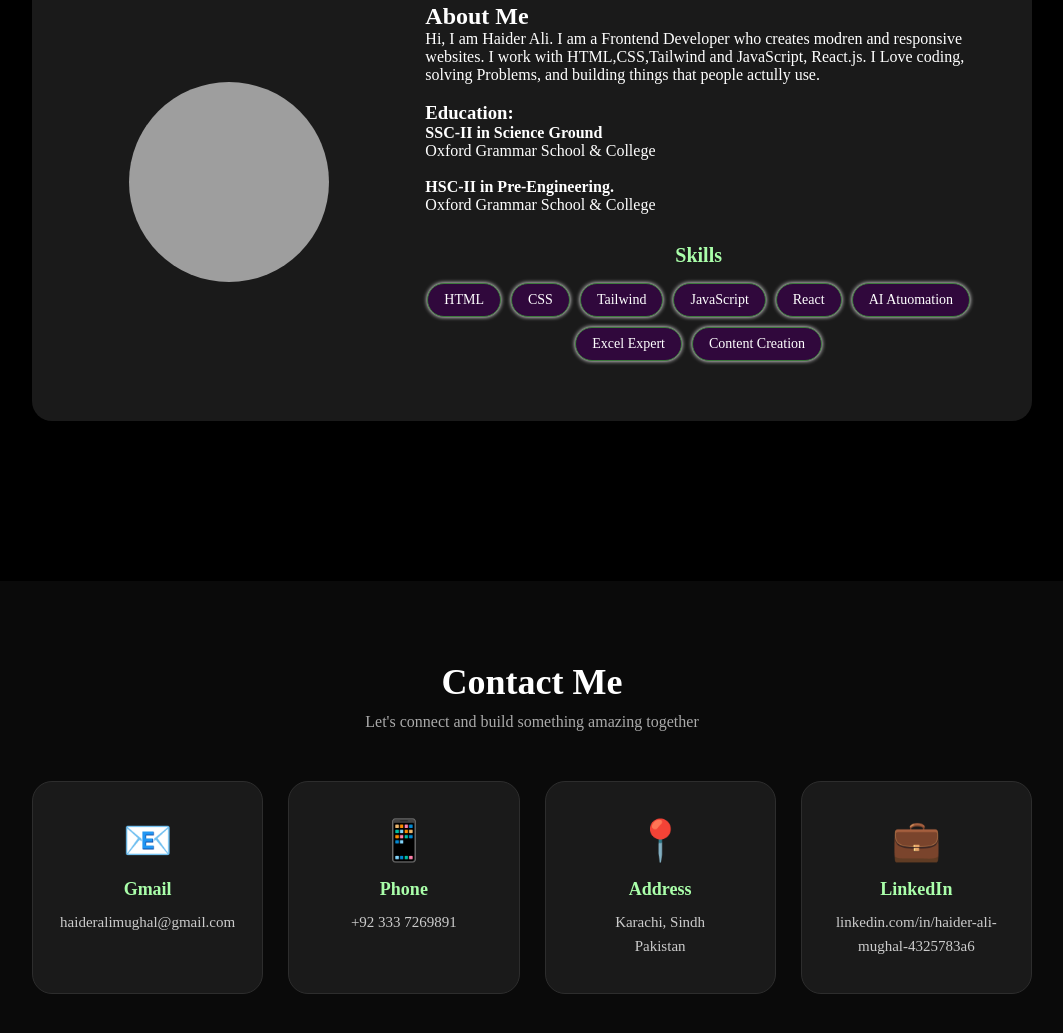
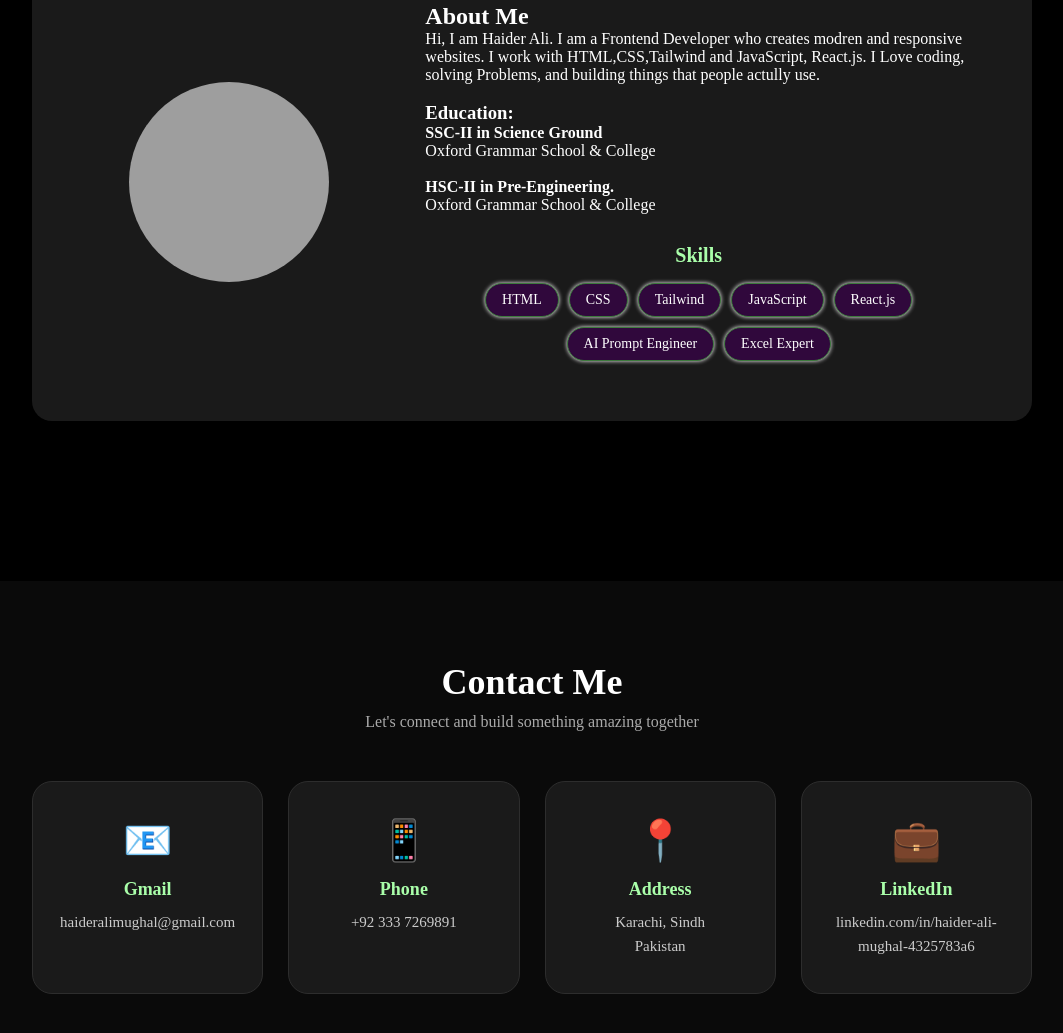
Before and after one commit to itsMeDeveloper804/Portfolio-Website-, a plain HTML site: page index.html in a window 1280 px wide. Shown: the part 2156-3189 px from the top of the page, without its empty margins (108-1171 px from the left). Drawn offline with Linux system fonts and the light colour scheme; grey boxes are pictures that could not be loaded.

Commit message:
Update index.html

```diff
--- a/index.html
+++ b/index.html
@@ -138,10 +138,9 @@
                                             <span class="skillTag">CSS</span>
                                             <span class="skillTag">Tailwind</span>
                                             <span class="skillTag">JavaScript</span>
-                                            <span class="skillTag">React</span>
-                                            <span class="skillTag">AI Atuomation</span>
+                                            <span class="skillTag">React.js</span>
+                                            <span class="skillTag">AI Prompt Engineer</span>
                                             <span class="skillTag">Excel Expert</span>
-                                            <span class="skillTag">Content Creation</span>
                                         </div>
                                     </div>
                                 </div>
```
